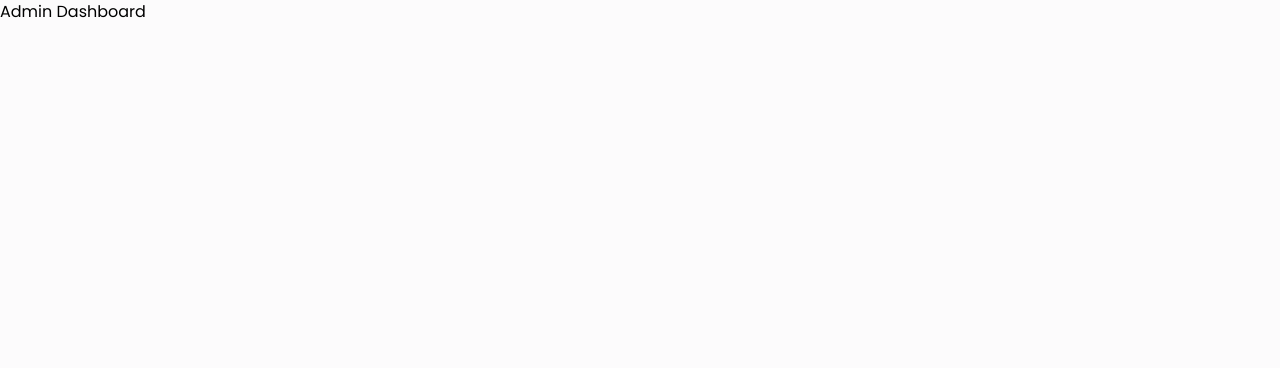
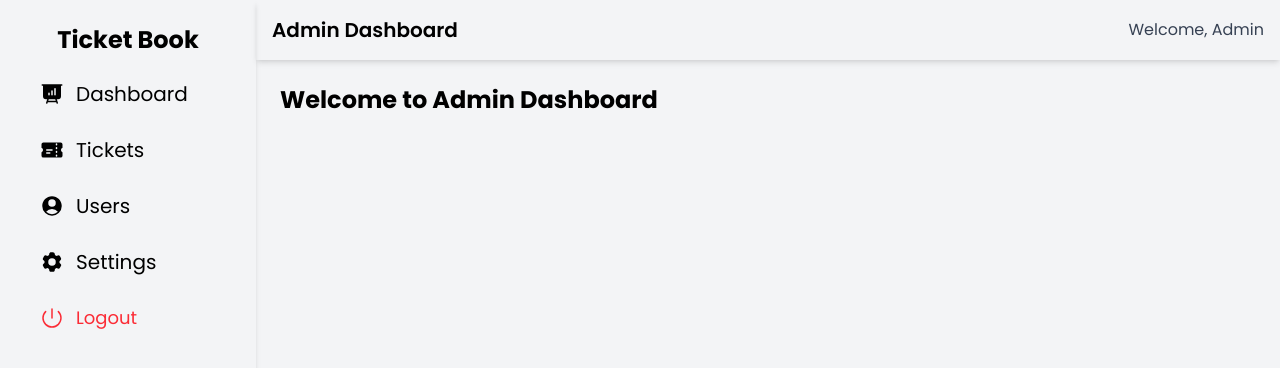
Before and after one commit to kainfuon/KLTN-Ticket-book, a React (Vite) app in the folder frontend/: page /admin in a window 1280 px wide. Shown: the top 368 px of the page. Built offline with nearby package versions, Linux system fonts and the light colour scheme; sample sign-in values are in the browser's storage.

Commit message:
admin dashboard

```diff
--- a/frontend/package.json
+++ b/frontend/package.json
@@ -10,6 +10,7 @@
     "preview": "vite preview"
   },
   "dependencies": {
+    "@heroicons/react": "^2.2.0",
     "@tailwindcss/vite": "^4.0.9",
     "axios": "^1.8.1",
     "react": "^19.0.0",
--- /dev/null
+++ b/frontend/src/components/Admin/AdminNavbar.jsx
@@ -0,0 +1,14 @@
+import React from "react";
+
+const AdminNavbar = () => {
+  return (
+    <nav className=" shadow-md p-4 flex justify-between items-center">
+      <h1 className="text-xl font-semibold">Admin Dashboard</h1>
+      <div className="flex items-center gap-4">
+        <span className="text-gray-700">Welcome, Admin</span>
+      </div>
+    </nav>
+  );
+};
+
+export default AdminNavbar;
--- /dev/null
+++ b/frontend/src/components/Admin/AdminSidebar.jsx
@@ -0,0 +1,51 @@
+import React from "react";
+import { Link } from "react-router-dom";
+import {
+  PresentationChartBarIcon,
+  TicketIcon,
+  UserCircleIcon,
+  Cog6ToothIcon,
+  PowerIcon,
+} from "@heroicons/react/24/solid";
+
+const AdminSidebar = () => {
+  return (
+    <div className="h-screen text-black w-64 p-6 shadow-md text-center transition-all">
+      <h2 className="text-2xl font-bold mb-4">Ticket Book</h2>
+      <ul className="space-y-3">
+        <li>
+          <Link to="/admin/dashboard" className="flex items-center gap-3 text-xl py-2 px-4 rounded-lg hover:bg-gray-300">
+            <PresentationChartBarIcon className="h-6 w-6" />
+            Dashboard
+          </Link>
+        </li>
+        <li>
+          <Link to="/admin/tickets" className="flex items-center gap-3 text-xl py-2 px-4 rounded-lg hover:bg-gray-300">
+            <TicketIcon className="h-6 w-6" />
+            Tickets
+          </Link>
+        </li>
+        <li>
+          <Link to="/admin/users" className="flex items-center gap-3 text-xl py-2 px-4 rounded-lg hover:bg-gray-300">
+            <UserCircleIcon className="h-6 w-6" />
+            Users
+          </Link>
+        </li>
+        <li>
+          <Link to="/admin/settings" className="flex items-center gap-3 text-xl py-2 px-4 rounded-lg hover:bg-gray-300">
+            <Cog6ToothIcon className="h-6 w-6" />
+            Settings
+          </Link>
+        </li>
+        <li>
+          <button className="flex items-center gap-3 text-lg py-2 px-4 rounded-xl text-red-500 hover:bg-red-100">
+            <PowerIcon className="h-6 w-6" />
+            Logout
+          </button>
+        </li>
+      </ul>
+    </div>
+  );
+};
+
+export default AdminSidebar;
--- a/frontend/src/pages/Admin/Dashboard.jsx
+++ b/frontend/src/pages/Admin/Dashboard.jsx
@@ -1,5 +1,20 @@
+import { Outlet } from "react-router-dom";
+import AdminNavbar from "../../components/Admin/AdminNavbar";
+import AdminSidebar from "../../components/Admin/AdminSidebar";
+
+
 const Dashboard = () => {
-    return <h1>Admin Dashboard</h1>;
-  };
+  return (
+    <div className="bg-gray-100 flex">
+      <AdminSidebar />
+      <div className="flex-1">
+        <AdminNavbar />
+        <div className="p-6">
+          <h2 className="text-2xl font-bold">Welcome to Admin Dashboard</h2>
+        </div>
+      </div>
+    </div>
+  );
+};
 
   export default Dashboard; // ✅ Đảm bảo có dòng này!
--- a/frontend/src/pages/Login/LoginPage.jsx
+++ b/frontend/src/pages/Login/LoginPage.jsx
@@ -1,6 +1,7 @@
 import React, { useState } from "react";
 import { useNavigate } from "react-router-dom";
 import { handleLogin } from "./loginHandler";
+import { Link } from "react-router-dom";
 
 const LoginPage = () => {
     const [email, setEmail] = useState("");
@@ -45,8 +46,10 @@ const LoginPage = () => {
                             className="w-full text-white bg-blue-600 hover:bg-blue-700 font-medium rounded-lg text-sm px-5 py-2.5 text-center dark:bg-blue-600 dark:hover:bg-blue-700 dark:focus:ring-blue-800 cursor-pointer">
                             Sign in
                         </button>
-                        <p className="text-sm text-gray-500 dark:text-gray-400 text-center">
-                            Don’t have an account yet? <a href="/signup" className="text-primary-600 hover:underline text-white">Sign up</a>
+                        <p className="text-sm text-gray-500 dark:text-gray-400 text-center"> Don’t have an account yet?{" "}
+                            <Link to="/signup" className="text-primary-600 hover:underline text-white">
+                                Sign up
+                            </Link>
                         </p>
                     </form>
                 </div>
--- a/frontend/src/pages/Login/SignupPage.jsx
+++ b/frontend/src/pages/Login/SignupPage.jsx
@@ -1,6 +1,6 @@
 import { useState } from "react";
 import { useNavigate } from "react-router-dom";
-
+import { Link } from "react-router-dom";
 const SignupPage = () => {
   const [formData, setFormData] = useState({
     name: "",
@@ -110,21 +110,6 @@ const SignupPage = () => {
                 />
                 </div>
 
-                {/* <div>
-                <label className="block mb-2 text-sm font-medium text-gray-900 dark:text-white">
-                    Confirm Password
-                </label>
-                <input
-                    type="password"
-                    name="confirmPassword"
-                    value={formData.confirmPassword}
-                    onChange={handleChange}
-                    placeholder="••••••••"
-                    required
-                    className="w-full p-2.5 border rounded-lg bg-gray-50 text-gray-900 dark:bg-gray-700 dark:border-gray-600 dark:text-white"
-                />
-                </div> */}
-
                 <button
                 type="submit"
                 disabled={loading}
@@ -135,9 +120,9 @@ const SignupPage = () => {
 
                 <p className="text-sm text-gray-500 dark:text-gray-400 text-center">
                 Already have an account?{" "}
-                <a href="/login" className="text-primary-600 hover:underline text-white">
+                <Link to="/login" className="text-primary-600 hover:underline text-white">
                     Sign in
-                </a>
+                </Link>
                 </p>
             </form>
             </div>
```
Also changed, not shown: frontend/src/components/User/UserNavbar.jsx (added), frontend/src/components/User/UserSidebar.jsx (added), 1 other file (tests, documents, lock files or other folders).
